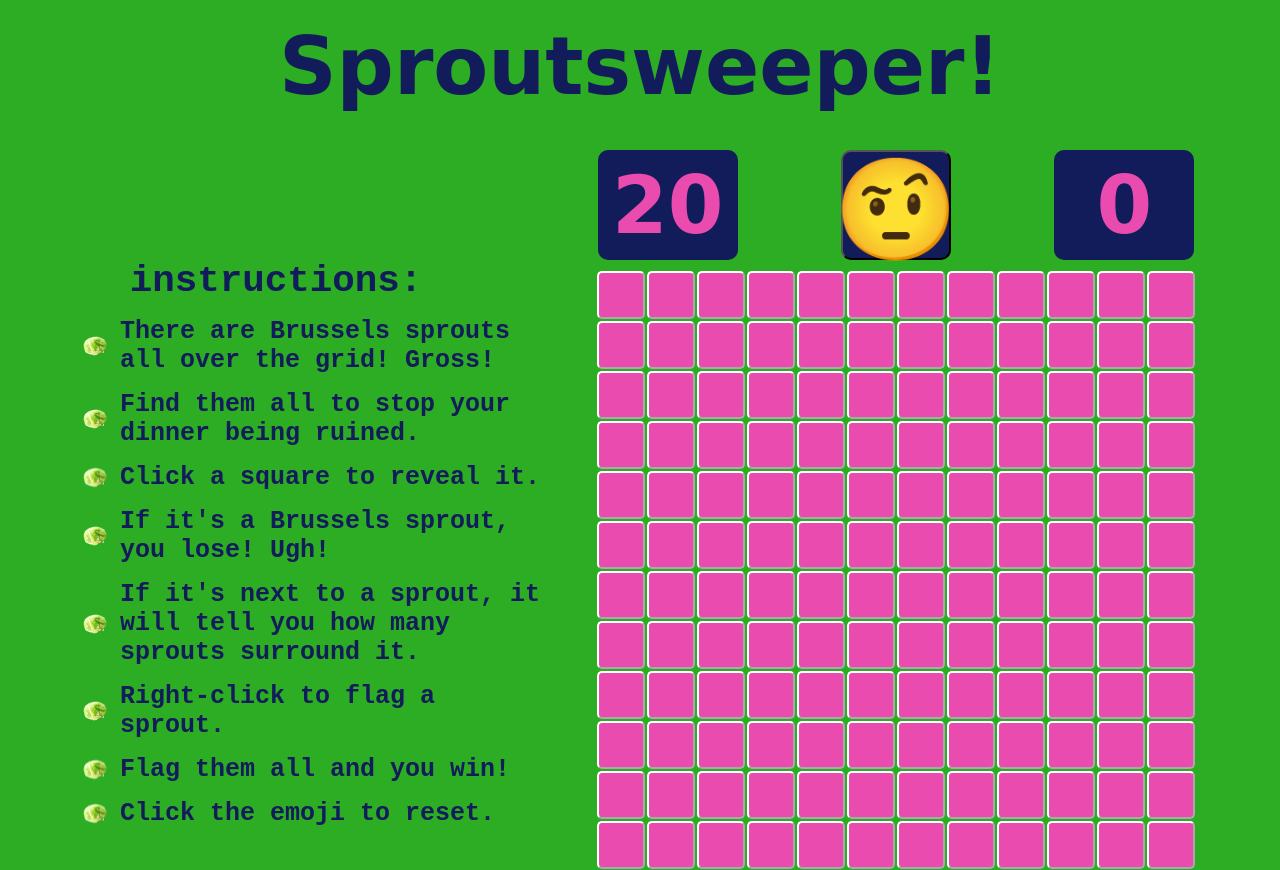
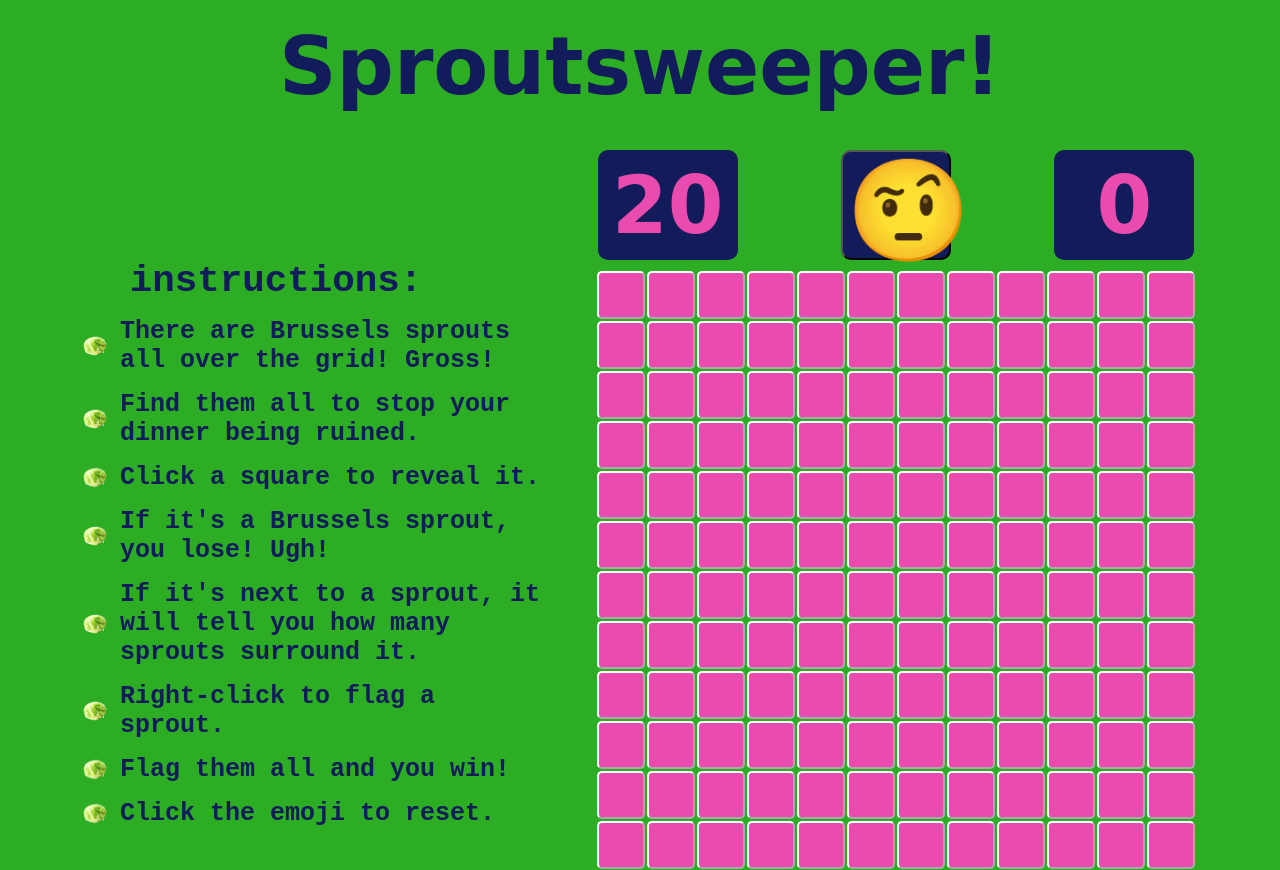
Before and after one commit to jamiepantling/minesweeper, a plain HTML site: page index.html in a window 1280 px wide. Drawn offline with Linux system fonts and the light colour scheme; a web font is replaced by a local one.

Commit message:
fix emoji style

```diff
--- a/index.html
+++ b/index.html
@@ -30,7 +30,7 @@
       <div id="board">
         <div id="board-header">
           <div class="btn-container" id="flag-count"></div>
-          <button class="btn-container" id="reset">🤨</button>
+          <button class="btn-container" id="reset"><span id="emoji">🤨</span></button>
           <div class="btn-container" id="timer"></div>
         </div>
         <div id="grid-container"></div>
--- a/style.css
+++ b/style.css
@@ -101,11 +101,19 @@ li {
 
 #reset {
   background-color: var(--darkblue);
+  display: flex;
+  align-items: center;
   padding: 10px 0 0 0;
   font-size: 100px;
   width: 110px;
   height: 110px;
 }
+#emoji {
+   height: 100px;
+  width: 100px;
+  line-height: 100px;
+}
+
 
 #grid-container {
   display: grid;
```
